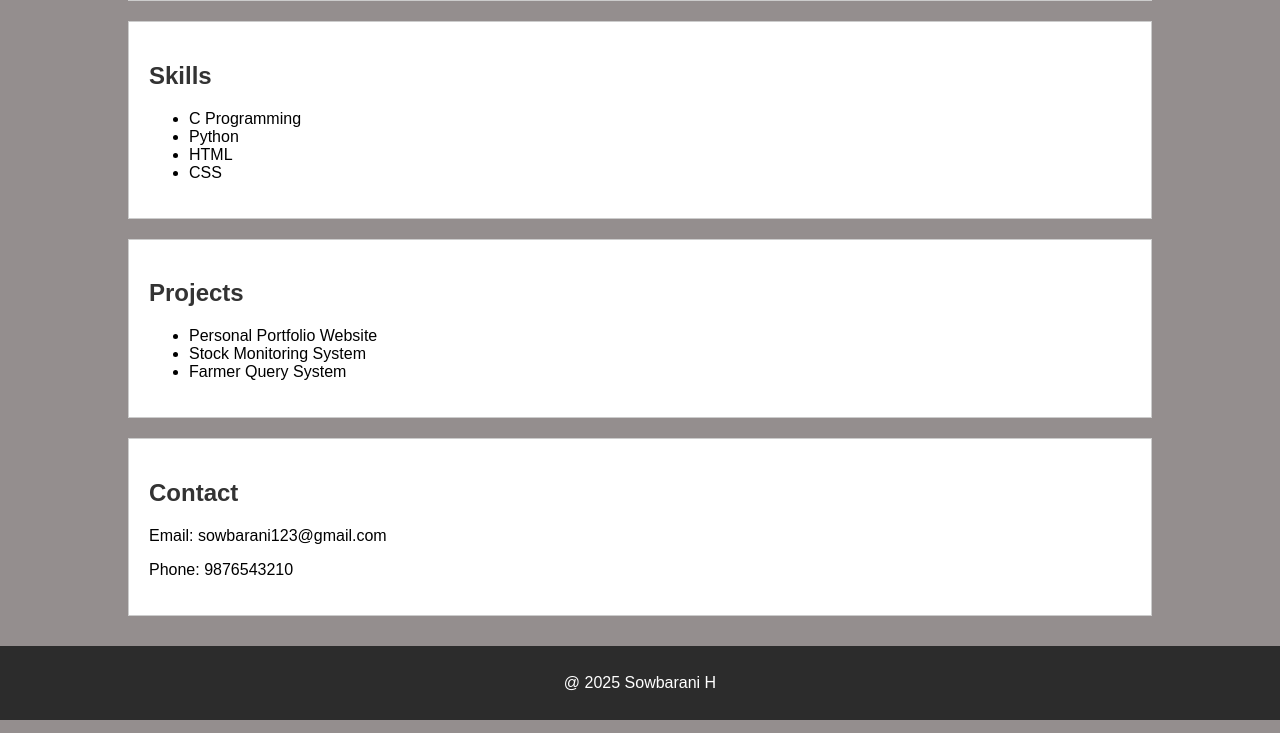
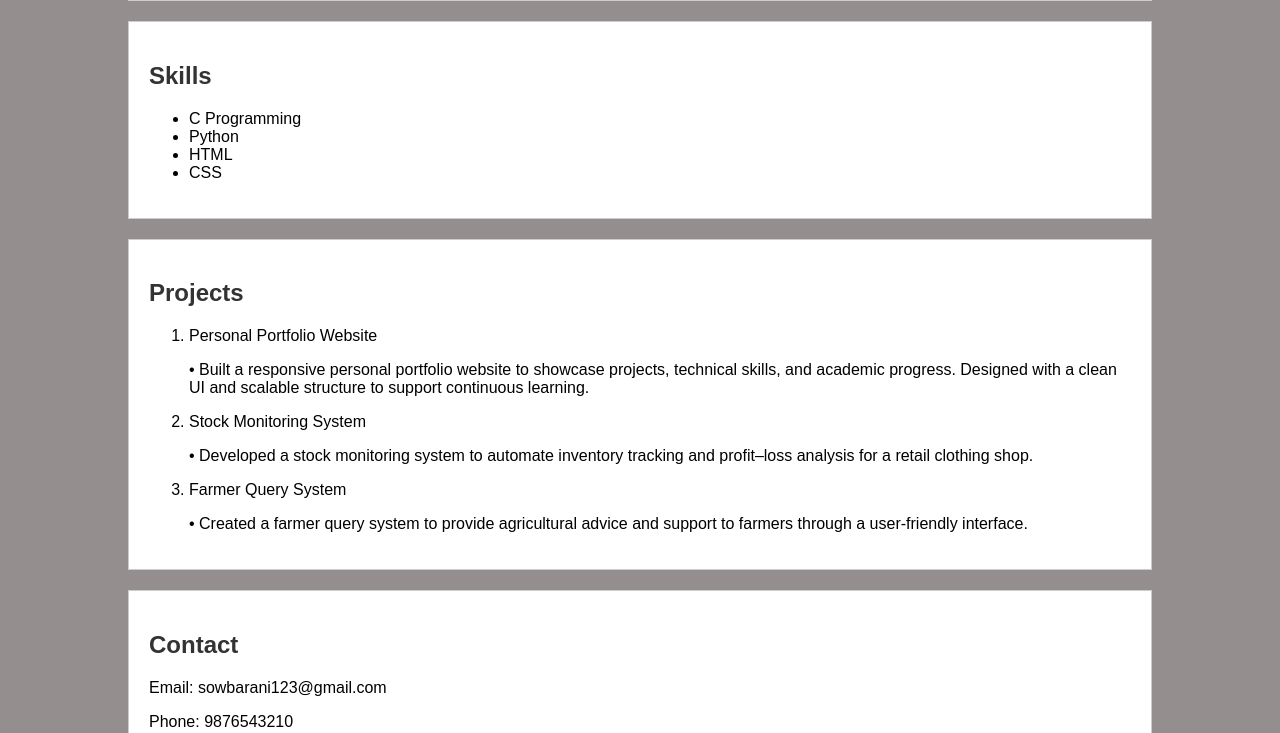
Before and after one commit to SOWBARAN-H/SOWBARANI_PORTFOLIO, a plain HTML site: page INDEX.html in a window 1280 px wide. Shown: the part 572-1305 px from the top of the page. Drawn offline with Linux system fonts and the light colour scheme.

Commit message:
Update INDEX.html with latest changes

```diff
--- a/INDEX.html
+++ b/INDEX.html
@@ -47,11 +47,14 @@
 
         <div class="box" id="projects">
             <h2>Projects</h2>
-            <ul>
+            <ol>
                 <li>Personal Portfolio Website</li>
+                <p>• Built a responsive personal portfolio website to showcase projects, technical skills, and academic progress. Designed with a clean UI and scalable structure to support continuous learning.</p>
                 <li>Stock Monitoring System</li>
+                <p>• Developed a stock monitoring system to automate inventory tracking and profit–loss analysis for a retail clothing shop.</p>
                 <li>Farmer Query System</li>
-            </ul>
+                <p>• Created a farmer query system to provide agricultural advice and support to farmers through a user-friendly interface.</p>
+            </ol>
         </div>
 
         <div class="box" id="contact">
```
